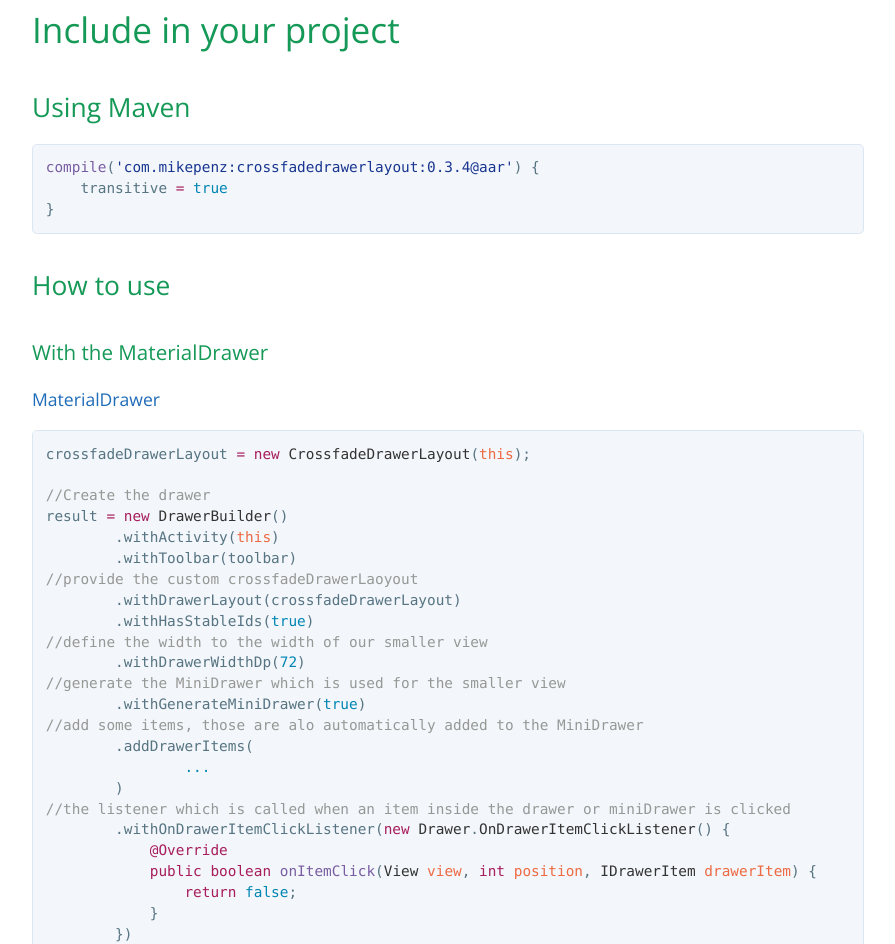
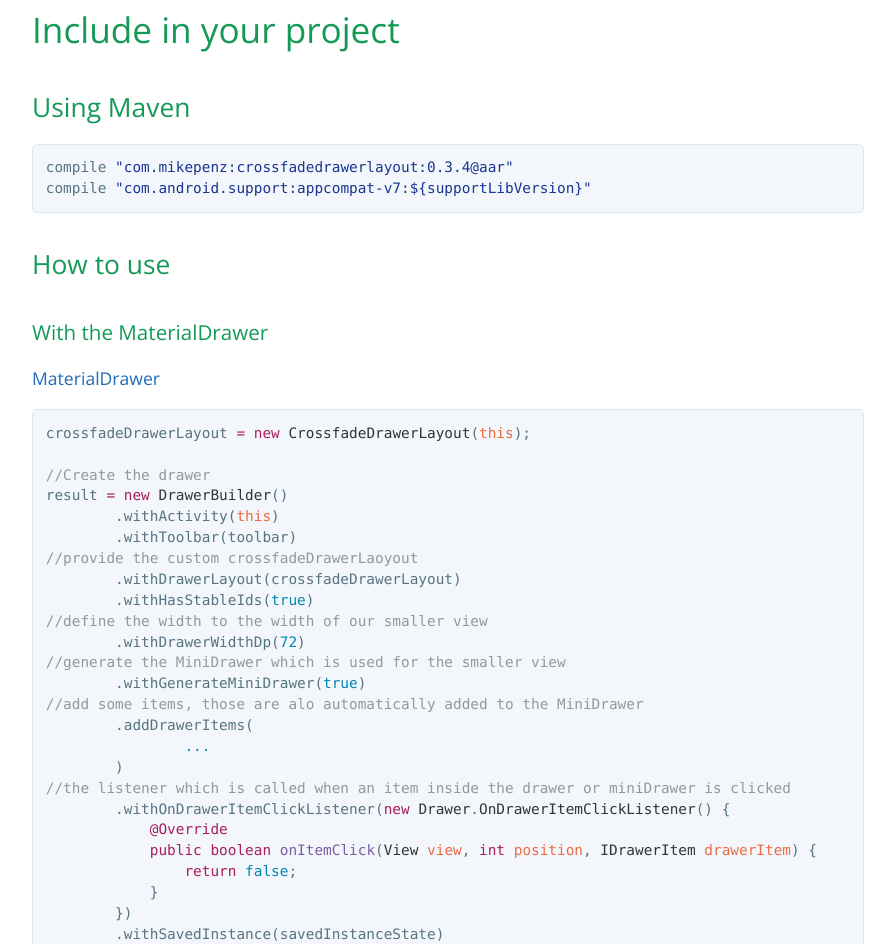
Before and after one commit to mikepenz/CrossfadeDrawerLayout, a plain HTML site: page index.html in a window 1280 px wide. Shown: the part 1823-2767 px from the top of the page, without its empty margins (192-1087 px from the left). Drawn offline with nearby package versions, Linux system fonts and the light colour scheme.

```diff
--- a/index.html
+++ b/index.html
@@ -45,9 +45,8 @@ functions, he can drag in the <code>MiniDrawer</code> and resize it to a normal
 <h2>
 <a id="using-maven" class="anchor" href="#using-maven" aria-hidden="true"><span aria-hidden="true" class="octicon octicon-link"></span></a>Using Maven</h2>
 
-<div class="highlight highlight-source-js"><pre><span class="pl-en">compile</span>(<span class="pl-s"><span class="pl-pds">'</span>com.mikepenz:crossfadedrawerlayout:0.3.4@aar<span class="pl-pds">'</span></span>) {
-    transitive <span class="pl-k">=</span> <span class="pl-c1">true</span>
-}</pre></div>
+<div class="highlight highlight-source-js"><pre>compile <span class="pl-s"><span class="pl-pds">"</span>com.mikepenz:crossfadedrawerlayout:0.3.4@aar<span class="pl-pds">"</span></span>
+compile <span class="pl-s"><span class="pl-pds">"</span>com.android.support:appcompat-v7:${supportLibVersion}<span class="pl-pds">"</span></span></pre></div>
 
 <h2>
 <a id="how-to-use" class="anchor" href="#how-to-use" aria-hidden="true"><span aria-hidden="true" class="octicon octicon-link"></span></a>How to use</h2>
```
Also changed, not shown: params.json (+1 -1 lines).
